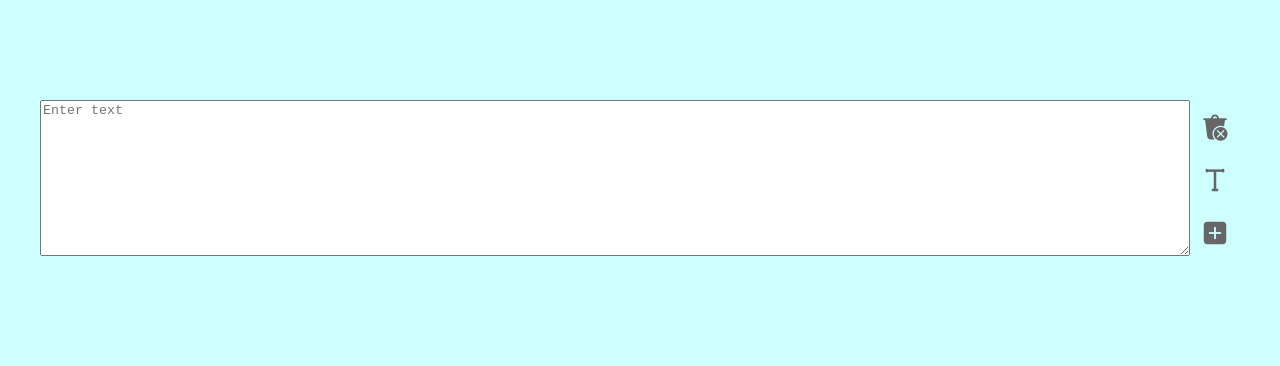
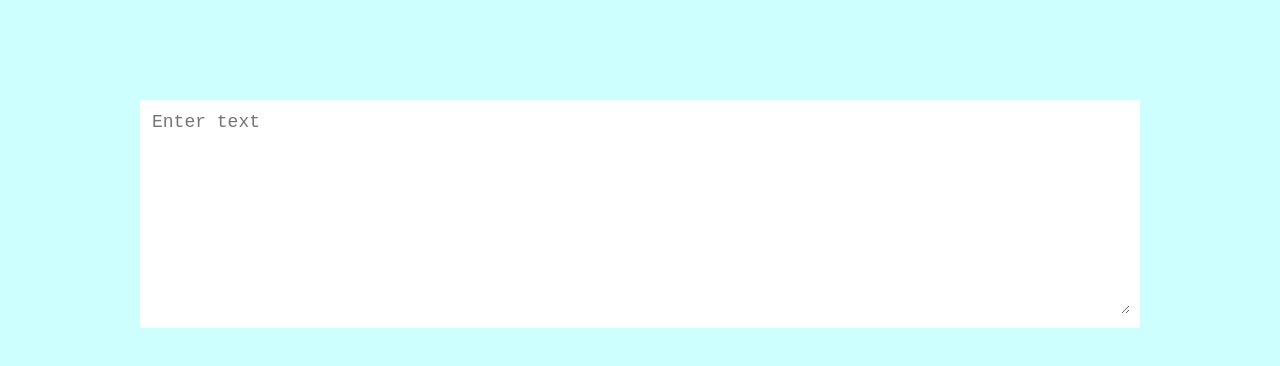
Before and after one commit to LevinIgor/myJournal, a Vue app: page /createPost in a window 1280 px wide. Shown: the top 366 px of the page. Built offline with nearby package versions, Linux system fonts and the light colour scheme.

Commit message:
Набросал логику и макет создания поста

```diff
--- a/src/assets/base.css
+++ b/src/assets/base.css
@@ -3,3 +3,6 @@ body {
   margin: 0;
   padding: 0;
 }
+::-webkit-scrollbar {
+  width: 0;
+}
--- a/src/views/createPostView.vue
+++ b/src/views/createPostView.vue
@@ -9,61 +9,73 @@
       />
     </div>
     <div class="block" v-for="(block, index) in blocks">
-    <div class="text-type" v-if="block.type=='text'">
-         <textarea
-        cols="30"
-        rows="10"
-        v-model="block.text"
-        placeholder="Enter text"
-      />
-    </div>
-
-      <div class="img-type" v-if="block.type=='img'">
-        <input type="file" name="" id="">
-      </div>
       <div class="block-control">
         <img
           src="../../public/icons/remove.png"
           @click="deleteBlock(index)"
-          alt="remove block"
           class="block-btn"
         />
         <img
           src="../../public/icons/text.png"
           @click="changeType(index, 'img')"
           v-if="block.type == 'text'"
-          alt=""
           class="block-btn"
         />
         <img
           src="../../public/icons/img.png"
           v-if="block.type == 'img'"
-           @click="changeType(index, 'text')"
-          alt=""
+          @click="changeType(index, 'title')"
+          class="block-btn"
+        />
+        <img
+          src="../../public/icons/title.png"
+          v-if="block.type == 'title'"
+          @click="changeType(index, 'text')"
           class="block-btn"
         />
         <img
           src="../../public/icons/add.png"
           @click="addBlock(index)"
-          alt="add block"
           class="block-btn"
         />
+      </div>
+      <div class="text-type" v-if="block.type == 'text'">
+        <textarea
+          cols="30"
+          rows="10"
+          v-model="block.text"
+          placeholder="Enter text"
+        />
+      </div>
+
+      <div class="img-type" v-if="block.type == 'img'">
+        <img :src="block.imgUrl" alt="" />
+        <div class="block-img-control" v-if="block.imgUrl.length == ''">
+          <input type="text" v-model="imgUrl" />
+          <button @click="setImgUrl(index)">Ok</button>
+        </div>
+      </div>
+      <div class="title-type" v-if="block.type == 'title'">
+        <input type="text" v-model="block.text" />
       </div>
     </div>
   </div>
 </template>
 <script setup>
-import { reactive } from "vue";
+import { reactive, ref } from "vue";
 const getDefaultBlock = () => {
   return {
     text: "",
     type: "text",
+    imgUrl: "",
   };
 };
+const imgUrl = ref("");
 const blocks = reactive([
   {
     text: "",
     type: "text",
+    imgUrl: "",
   },
 ]);
 const addBlock = (index) => {
@@ -75,59 +87,80 @@ const deleteBlock = (index) => {
 const changeType = (index, type) => {
   blocks[index].type = type;
 };
-const uploadImg = async (e) => {
-      var id = Date.now()
-      var photo = e.target.files[0];
-      if (photo) {
-        await this.$fire.storage
-          .ref(this.person.id + '/' + id.toString())
-          .put(photo)
-          .then(() =>
-            this.$fire.storage
-              .ref(this.person.id + '/' + id.toString())
-              .getDownloadURL()
-              .then((url) => {
-                this.person.avatar = url;
-              })
-          )
-      }
-    }
-
+const setImgUrl = (index) => {
+  blocks[index].imgUrl = imgUrl.value;
+  imgUrl.value = "";
+};
 </script>
 <style scoped>
 .wrapper {
   box-sizing: border-box;
   width: 1200px;
-  height: 100vh;
+  min-height: 100vh;
   margin: 0 auto;
-  padding-top: 100px;
+  padding: 100px;
 }
 textarea {
   width: 100%;
   box-sizing: border-box;
 }
+
+.text-type {
+  width: 100%;
+}
+.text-type textarea{
+  border: none;
+  font-size: 18px;
+}
+.img-type {
+  width: 100%;
+  background-color: white;
+  display: flex;
+  flex-direction: column;
+  justify-content: center;
+  align-items: center;
+}
+.img-type img{
+  width: 100%;
+  object-fit: cover;
+}
 .block {
+  position: relative;
+  box-sizing: border-box;
+  width: 100%;
   display: flex;
-
-}
-.text-type{
-    width: 100%;
-}
-.img-type{
-    width: 100%;
-    background-color: white;
-    display: flex;
-    justify-content: center;
-    align-items: center;
+  background-color: white;
+  min-height: 150px;
+  padding: 10px;
 }
 .block-control {
+  position: absolute;
+  right: -80px;
   display: flex;
   flex-direction: column;
-  justify-content: space-around;
+  opacity: 0;
+  padding: 10px 40px;
 }
+.block:hover .block-control{
+  opacity: 1;
+}
+.title-type {
+  width: 100%;
+  display: flex;
+  align-items: flex-end;
+  padding-bottom: 20px;
+}
+.title-type input {
+  box-sizing: border-box;
+  width: 100%;
+  font-size: 28px;
+  text-align: center;
+}
+
 .block-btn {
   cursor: pointer;
-  padding: 10px;
+  margin-bottom: 5px;
+  padding: 5px 0;
   transition: filter 0.3s ease-in-out;
   filter: invert(40%);
 }
```
Also changed, not shown: public/icons/title.png (added).
